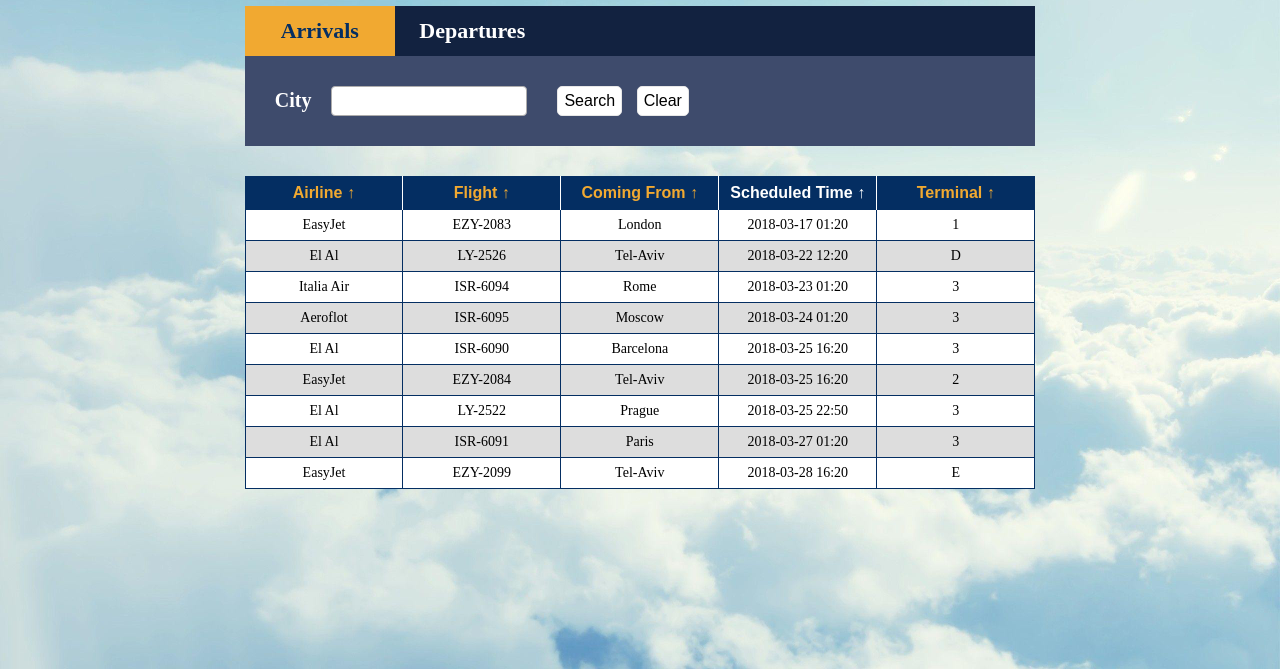
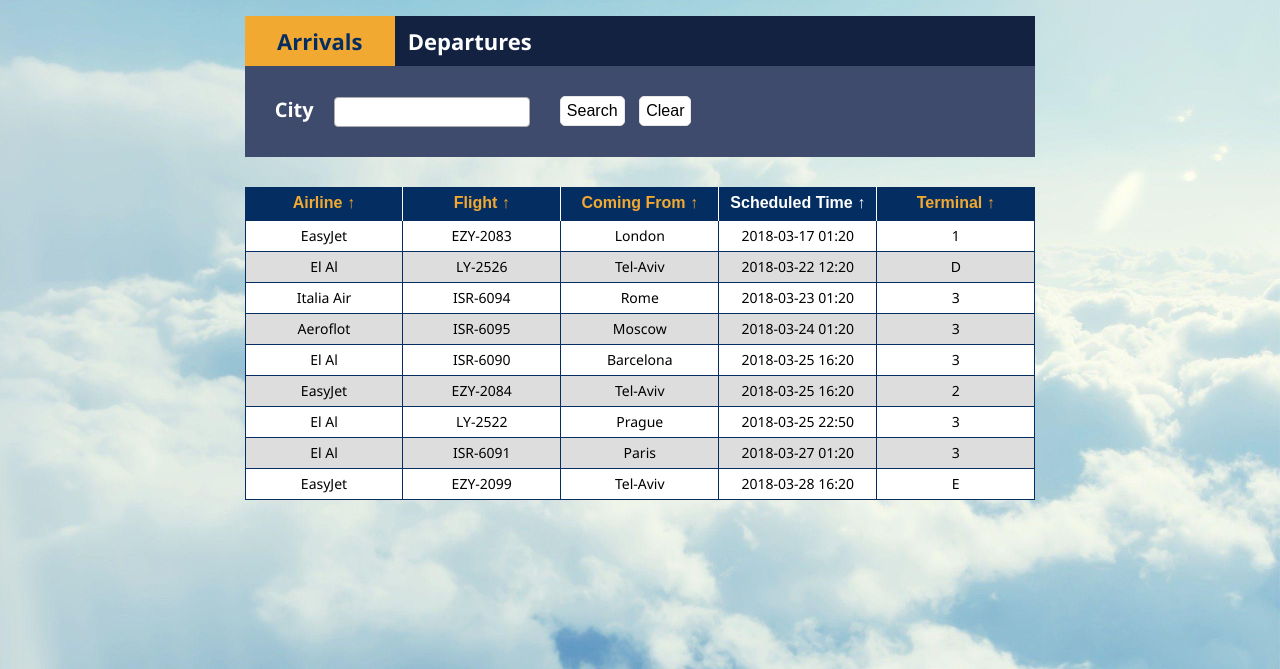
Before and after one commit to klogpok/flights, a website: page public/index.html in a window 1280 px wide. Shown: the part 131-800 px from the top of the page. Drawn offline with Linux system fonts and the light colour scheme.

Commit message:
Fix styles

```diff
--- a/public/index.html
+++ b/public/index.html
@@ -11,12 +11,12 @@
 
     <body>
         <div class="container">
-            <div class="lds-ring hidden">
+            <!-- <div class="lds-ring hidden">
                 <div></div>
                 <div></div>
                 <div></div>
                 <div></div>
-            </div>
+            </div> -->
             <div class="title">
                 <h1>Flights Scheduler</h1>
             </div>
--- a/public/style.css
+++ b/public/style.css
@@ -1,6 +1,7 @@
 :root {
     box-sizing: border-box;
     font-size: 10px;
+    font-family: 'Segoe UI', Tahoma, Geneva, Verdana, sans-serif;
 }
 
 body {
@@ -26,6 +27,7 @@ body {
 }
 
 .header ul {
+    display: flex;
     margin: 20px 0 0;
     padding: 0;
     background-color: #122240;
@@ -36,7 +38,7 @@ body {
     height: 50px;
     padding: 0;
     list-style: none;
-    display: inline-block;
+    /* display: inline-block; */
     line-height: 50px;
     font-size: 2.2rem;
     font-weight: bold;
@@ -169,8 +171,6 @@ span.divSortTable::after .asc {
     width: 5px;
 }
 
-// Spinner
-
 .lds-ring {
     display: inline-block;
     position: relative;
```
